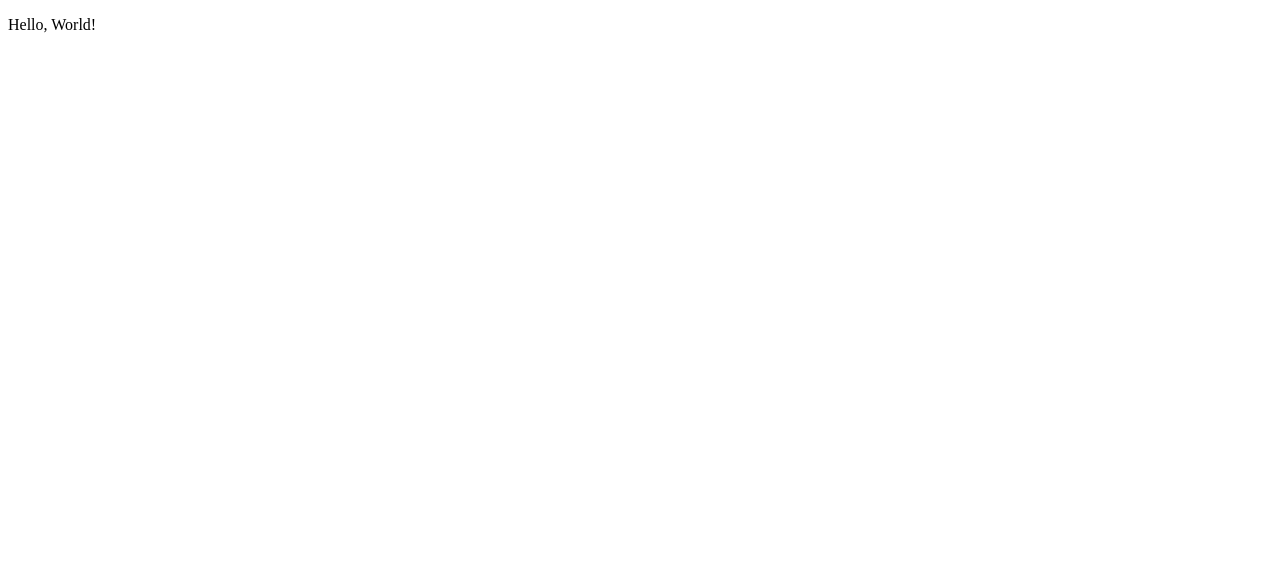
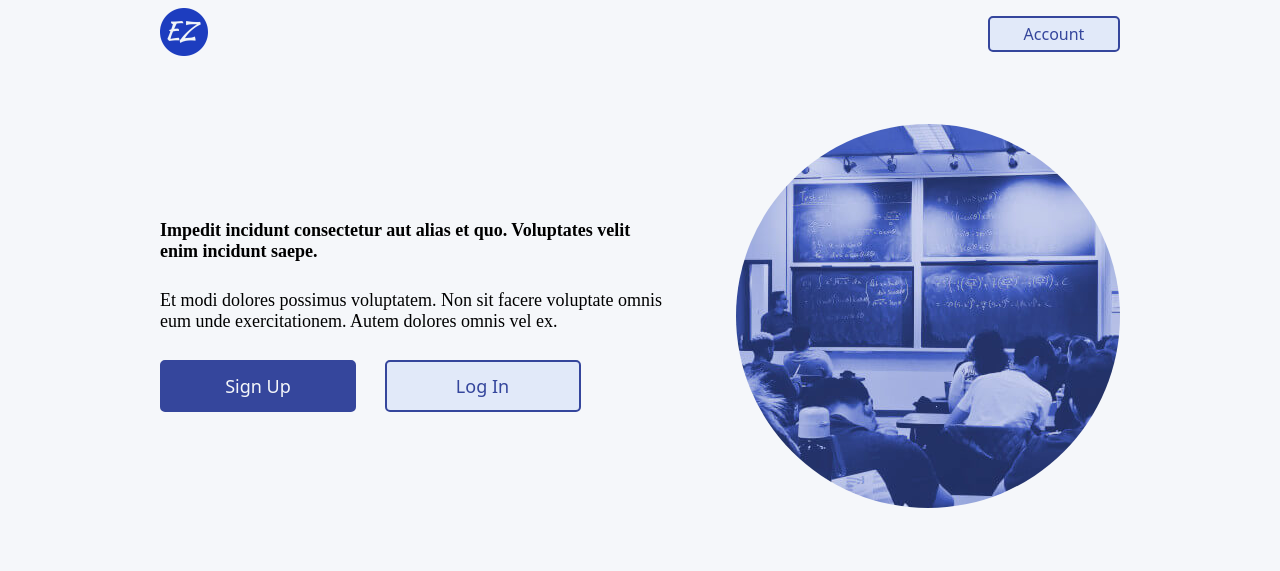
Before and after one commit to omarnassif98/EZ-Presence, a Flask app: page / in a window 1280 px wide. Before the commit the part shown is almost empty. Shown: the top 571 px of the page. Run offline with Flask 2, Linux system fonts and the light colour scheme.

Commit message:
Create basic hero for landing page

```diff
--- a/flask_app/static/style.css
+++ b/flask_app/static/style.css
@@ -1,3 +1,7 @@
+body {
+  background-color: hsl(216, 33%, 97%);
+}
+
 .nav__flex {
   max-width: 960px;
   margin: 0 auto;
@@ -24,3 +28,67 @@
   color: hsl(230, 49%, 41%);
   font-size: 16px;
 }
+
+.hero__content {
+  width: 960px;
+  height: 512px;
+  margin: 0 auto;
+  display: flex;
+  align-items: center;
+  justify-content: space-between;
+}
+
+.hero__text {
+  width: 512px;
+  height: 192px;
+  font-size: 18px;
+  display: flex;
+  flex-direction: column;
+  justify-content: space-between;
+}
+
+.hero__signup {
+  height: 48px;
+  width: 192px;
+  display: inline-block;
+  line-height: 48px;
+  text-align: center;
+  background-color: hsl(230, 49%, 41%);
+  border: 2px solid hsl(230, 49%, 41%);
+  border-radius: 5px;
+  font-family: sans;
+  text-decoration: none;
+  color: hsl(216, 33%, 97%);
+  font-size: 18px;
+  margin-right: 24px;
+}
+
+.hero__login {
+  height: 48px;
+  width: 192px;
+  display: inline-block;
+  line-height: 48px;
+  text-align: center;
+  border: 2px solid hsl(230, 49%, 41%);
+  border-radius: 5px;
+  background-color: hsl(221, 68%, 93%);
+  font-family: sans;
+  text-decoration: none;
+  color: hsl(230, 49%, 41%);
+  font-size: 18px;
+}
+
+.hero__maintext {
+  font-weight: bold;
+}
+
+.hero__photo {
+  width: 384px;
+  height: 384px;
+  border-radius: 50%;
+  overflow: hidden;
+}
+
+.hero__photo img {
+  margin-left: -64px;
+}
--- a/flask_app/templates/landing_page.html
+++ b/flask_app/templates/landing_page.html
@@ -3,8 +3,40 @@
 <head>
   <meta charset="utf-8">
   <title>EZ Presence</title>
+  <link rel="stylesheet" href=
+  "{{ url_for('static', filename='style.css') }}">
 </head>
 <body>
-  <p>Hello, World!</p>
+  <nav>
+    <div class="nav__flex">
+      <a href="/"><img src=
+      "{{ url_for('static', filename='logo.png') }}" alt="logo"
+      class="nav__logo"></a> <a href="#" class=
+      "nav__acct">Account</a>
+    </div>
+  </nav>
+  <main>
+    <div class="hero">
+      <div class="hero__content">
+        <div class="hero__text">
+          <div class="hero__maintext">
+            Impedit incidunt consectetur aut alias et quo.
+            Voluptates velit enim incidunt saepe.
+          </div>
+          <div class="hero__offtext">
+            Et modi dolores possimus voluptatem. Non sit facere
+            voluptate omnis eum unde exercitationem. Autem dolores
+            omnis vel ex.
+          </div>
+          <div class="hero__buttons">
+            <a class="hero__signup" href="#">Sign Up</a> <a class=
+            "hero__login" href="#">Log In</a>
+          </div>
+        </div>
+        <div class="hero__photo"><img alt="classroom" src=
+        "{{ url_for('static', filename='classroom_blue.jpg') }}"></div>
+      </div>
+    </div>
+  </main>
 </body>
 </html>
```
Also changed, not shown: flask_app/static/classroom_blue.jpg (added).
